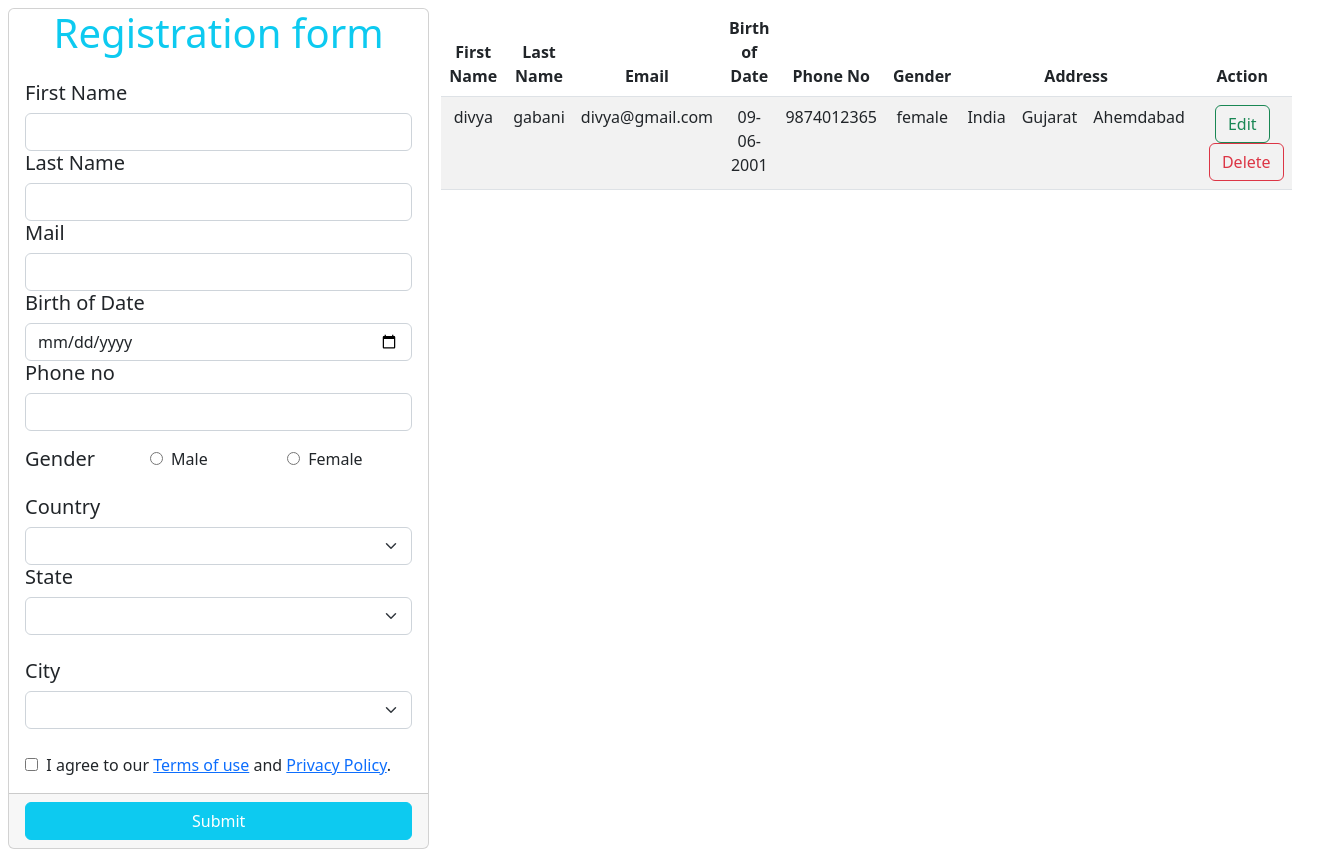
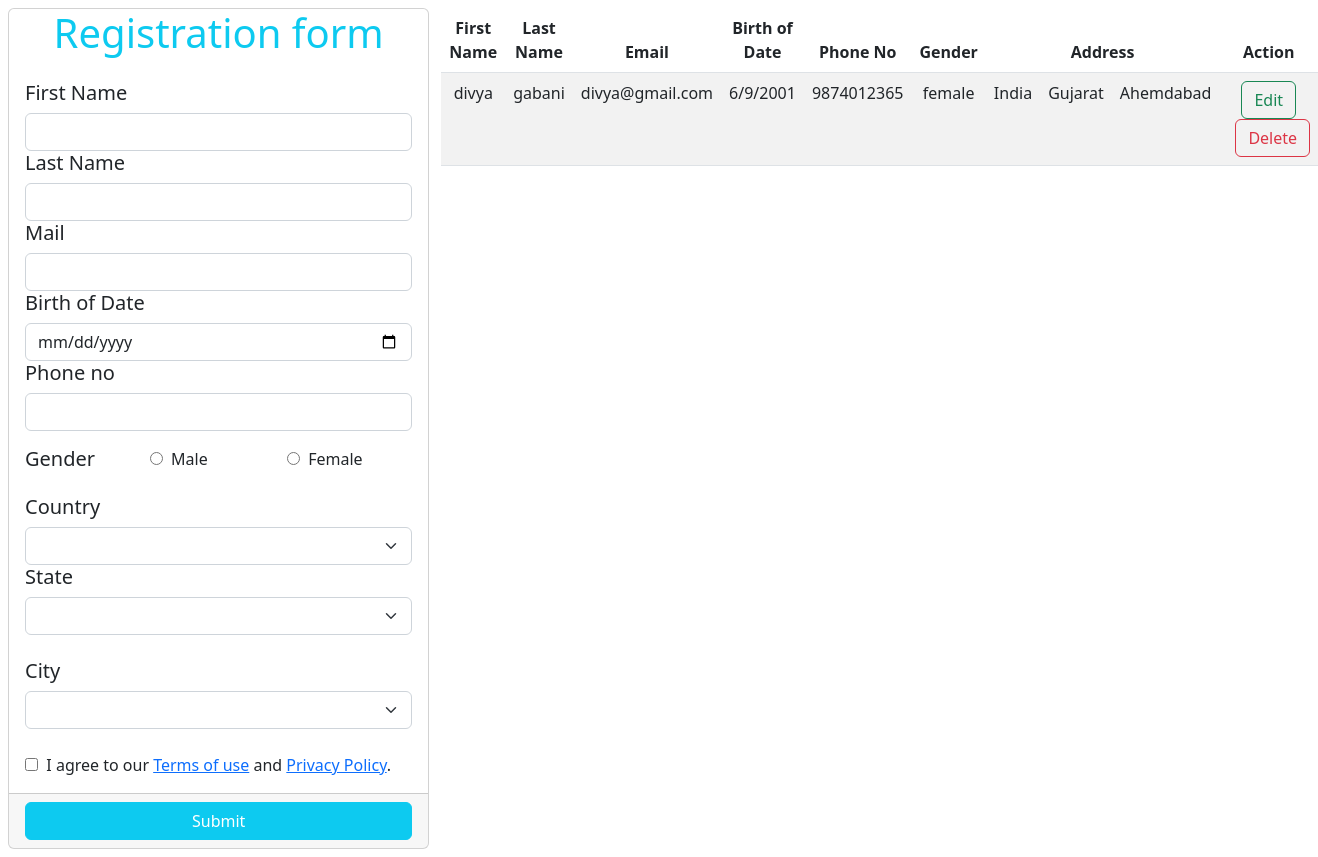
Before and after one commit to divyag-tagline/angularForms, an Angular app: page / in a window 1280 px wide. Shown: the whole page, 1318 px wide, since content can reach past the window. Built offline with nearby package versions, Linux system fonts and the light colour scheme.

Commit message:
solve some problem in date formate in form

```diff
--- a/src/app/reactive-form/reactive-form.component.html
+++ b/src/app/reactive-form/reactive-form.component.html
@@ -307,7 +307,7 @@
             <td>{{ userDetail.firstName }}</td>
             <td>{{ userDetail.lastName }}</td>
             <td>{{ userDetail.email }}</td>
-            <td>{{ userDetail.birthDate | date : "dd-MM-yyyy" }}</td>
+            <td>{{ userDetail.birthDate | date : "d/M/yyyy" }}</td>
             <td>{{ userDetail.mobileNo }}</td>
             <td>{{ userDetail.gender }}</td>
             <td>{{ userDetail.address.country.countryName }}</td>
--- a/src/app/reactive-form/reactive-form.component.ts
+++ b/src/app/reactive-form/reactive-form.component.ts
@@ -12,7 +12,7 @@ interface UsersDetails {
   firstName: string;
   lastName: string;
   email: string;
-  birthDate: Date;
+  birthDate: any;
   mobileNo: string;
   gender: string;
   address: {
@@ -53,13 +53,17 @@ export class ReactiveFormComponent implements OnInit {
       value: 'female',
     },
   ];
+  //  date = this.setDate('2001/09/06');
+  date = new Date('2001/9/6');
   usersDetails: UsersDetails[] = [
     {
       id: 1,
       firstName: 'divya',
       lastName: 'gabani',
       email: 'divya@gmail.com',
-      birthDate: new Date('06-09-2001'),
+      birthDate: new Date(
+        this.date.getTime() - this.date.getTimezoneOffset() * 60000
+      ).toISOString().split('T')[0],
       mobileNo: '9874012365',
       gender: 'female',
       address: {
@@ -75,6 +79,7 @@ export class ReactiveFormComponent implements OnInit {
       isToRead: true,
     },
   ];
+
   submitted = false;
   profileForm!: FormGroup;
   editId!: number;
@@ -121,7 +126,17 @@ export class ReactiveFormComponent implements OnInit {
   get addressControl() {
     return (this.profileFormControl['address'] as FormGroup).controls;
   }
-
+  setDate(data: any) {
+    // Set today date using the patchValue function
+    const date = new Date(data);
+    return {
+      date: {
+        year: date.getFullYear(),
+        month: date.getMonth() + 1,
+        day: date.getDate(),
+      },
+    };
+  }
   blockCharacter(e: any) {
     var x = e.which || e.keycode;
     if (x >= 42 && x <= 57) return true;
@@ -146,11 +161,6 @@ export class ReactiveFormComponent implements OnInit {
         (city) =>
           city.cityId === +address.city && city.stateId === +address.state
       );
-      // this.profileForm.value.address = {
-      //   country: coumtryName,
-      //   state: stateName,
-      //   city: cityName,
-      // };
       if (this.editId) {
         this.usersDetails[this.dataId] = {
           id: this.editId,
@@ -181,21 +191,15 @@ export class ReactiveFormComponent implements OnInit {
     this.submitted = false;
   }
   handleEdit(data: UsersDetails, index: number) {
-    console.log(this.usersDetails);
     let address = {
       country: data.address.country.countryId,
       state: data.address.state.stateId,
       city: data.address.city.cityId,
-    };
+    }
     this.selectCountry(0, data.address.country.countryId);
     this.selectState(0, data.address.state.stateId);
-    // let date = this.usersDetails[0].birthDate
-    // let bDate = date.getFullYear()+'-' + (date.getMonth()+1) + '-'+date.getDate()
-    // console.log(bDate);
     this.profileForm.patchValue(data);
-    // this.profileForm.controls['birthDate'].patchValue(bDate)
     this.profileForm.controls['address'].patchValue(address);
-    console.log(this.profileForm.value);
     this.editId = data.id;
     this.toggle = true;
     this.dataId = index;
```
